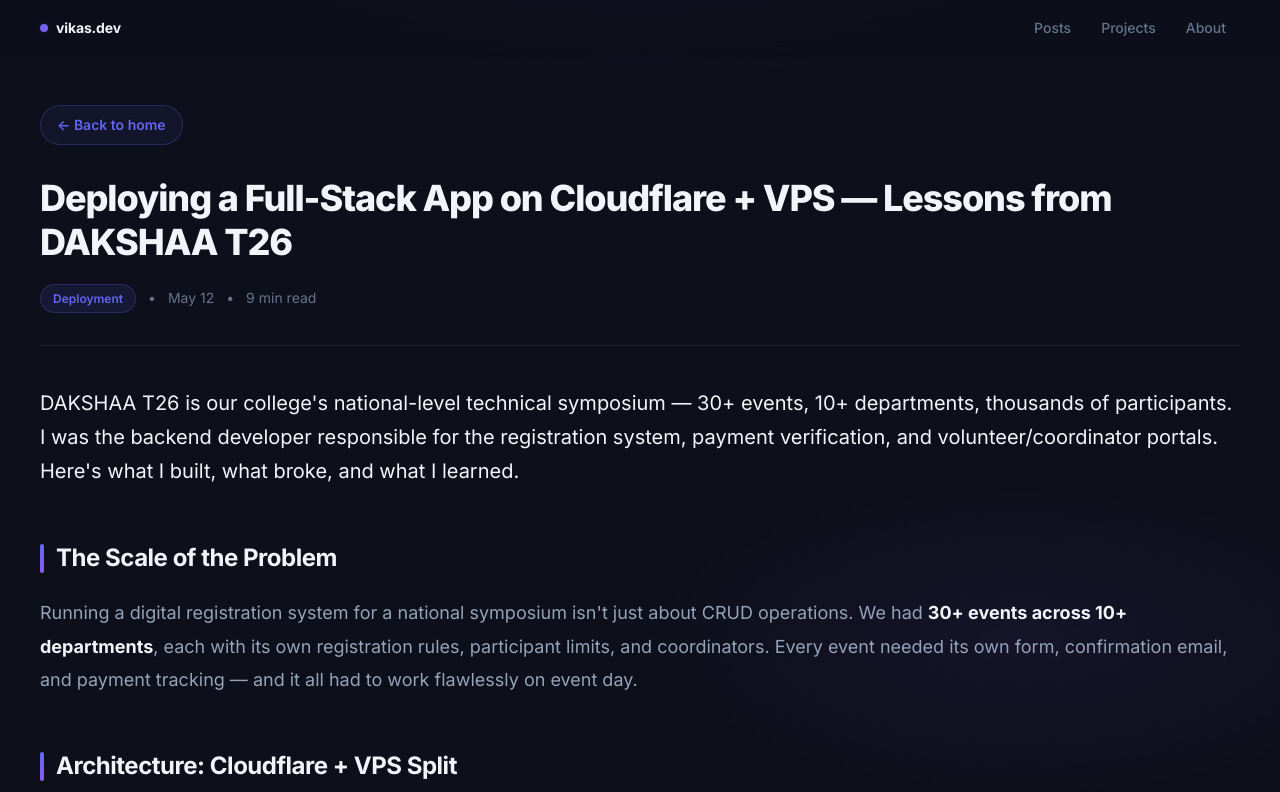
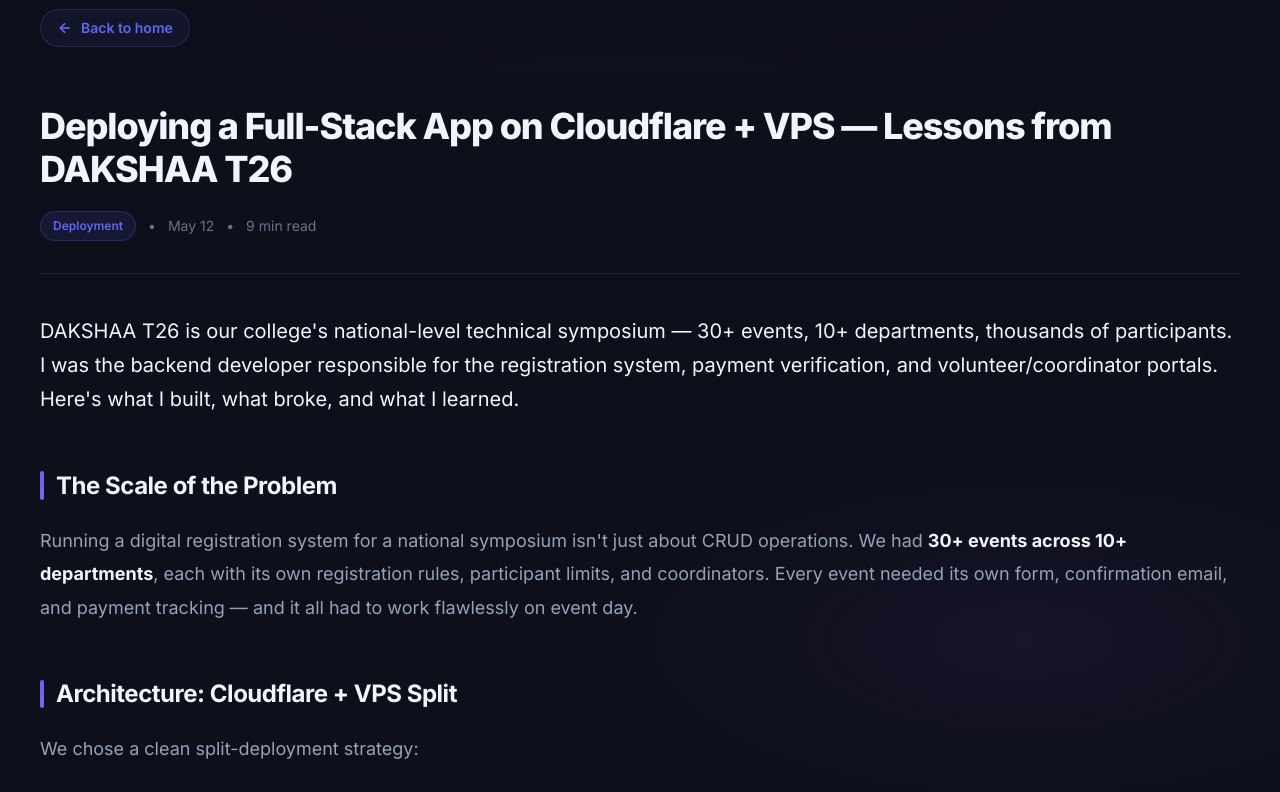
Before and after one commit to Vikasthangavel/blog, a React (Vite) app: page /post/dakshaa-t26 in a window 1280 px wide. Shown: the top 792 px of the page. Built offline with nearby package versions, Linux system fonts and the light colour scheme.

Commit message:
Back button fixed

```diff
--- a/src/components/Navbar.css
+++ b/src/components/Navbar.css
@@ -37,6 +37,26 @@
 
 .navbar__brand:hover { color: var(--indigo); }
 
+.navbar__back {
+  display: inline-flex;
+  align-items: center;
+  gap: var(--space-2);
+  font-size: var(--text-sm);
+  font-weight: 600;
+  color: var(--indigo);
+  padding: 7px 16px;
+  border: 1px solid rgba(99,102,241,.25);
+  border-radius: var(--radius-full);
+  background: rgba(99,102,241,.08);
+  transition: all var(--transition);
+}
+
+.navbar__back:hover {
+  background: rgba(99,102,241,.16);
+  border-color: rgba(99,102,241,.45);
+  transform: translateX(-2px);
+}
+
 .navbar__dot {
   width: 8px;
   height: 8px;
--- a/src/components/Navbar.jsx
+++ b/src/components/Navbar.jsx
@@ -1,8 +1,11 @@
 import { useState, useEffect } from "react";
+import { Link, useLocation } from "react-router-dom";
 import "./Navbar.css";
 
 const Navbar = () => {
   const [scrolled, setScrolled] = useState(false);
+  const location = useLocation();
+  const isPostPage = location.pathname.startsWith("/post/");
 
   useEffect(() => {
     const onScroll = () => setScrolled(window.scrollY > 20);
@@ -13,15 +16,28 @@
   return (
     <nav className={`navbar ${scrolled ? "navbar--scrolled" : ""}`}>
       <div className="navbar__inner">
+        {isPostPage ? (
+          <Link to="/" className="navbar__back">
+            <svg width="16" height="16" viewBox="0 0 24 24" fill="none" stroke="currentColor" strokeWidth="2.5">
+              <line x1="19" y1="12" x2="5" y2="12"/>
+              <polyline points="12 19 5 12 12 5"/>
+            </svg>
+            Back to home
+          </Link>
+        ) : (
           <a href="/" className="navbar__brand">
             <span className="navbar__dot" />
             vikas.dev
           </a>
+        )}
+
+        {!isPostPage && (
           <ul className="navbar__links">
             <li><a href="#posts">Posts</a></li>
             <li><a href="#projects">Projects</a></li>
             <li><a href="#about">About</a></li>
           </ul>
+        )}
       </div>
     </nav>
   );
--- a/src/pages/PostPage.jsx
+++ b/src/pages/PostPage.jsx
@@ -1,11 +1,10 @@
-import { useParams, Link } from "react-router-dom";
+import { useParams } from "react-router-dom";
 import "./PostPage.css";
 
 /* ─── Time2Order Content ─────────────────────────────────────────────────── */
 const Time2OrderPost = () => (
   <article className="post-page">
     <div className="post-page__header">
-      <Link to="/" className="post-page__back">← Back to home</Link>
       <h1 className="post-page__title">How I Built a Preorder System for Local Shops Using Python &amp; Cashfree API</h1>
       <div className="post-page__meta">
         <span className="post-page__tag">Project Story</span>
@@ -134,7 +133,6 @@
 const DakshaaPost = () => (
   <article className="post-page">
     <div className="post-page__header">
-      <Link to="/" className="post-page__back">← Back to home</Link>
       <h1 className="post-page__title">
         Deploying a Full-Stack App on Cloudflare + VPS — Lessons from DAKSHAA T26
       </h1>
@@ -297,7 +295,7 @@
   return (
     <div className="post-page__not-found">
       <h2>Post not found</h2>
-      <Link to="/" className="post-page__back">← Back to home</Link>
+      <a href="/" className="post-page__back">← Back to home</a>
     </div>
   );
 };
```
Lines whose indentation alone changed are shown as unchanged.
